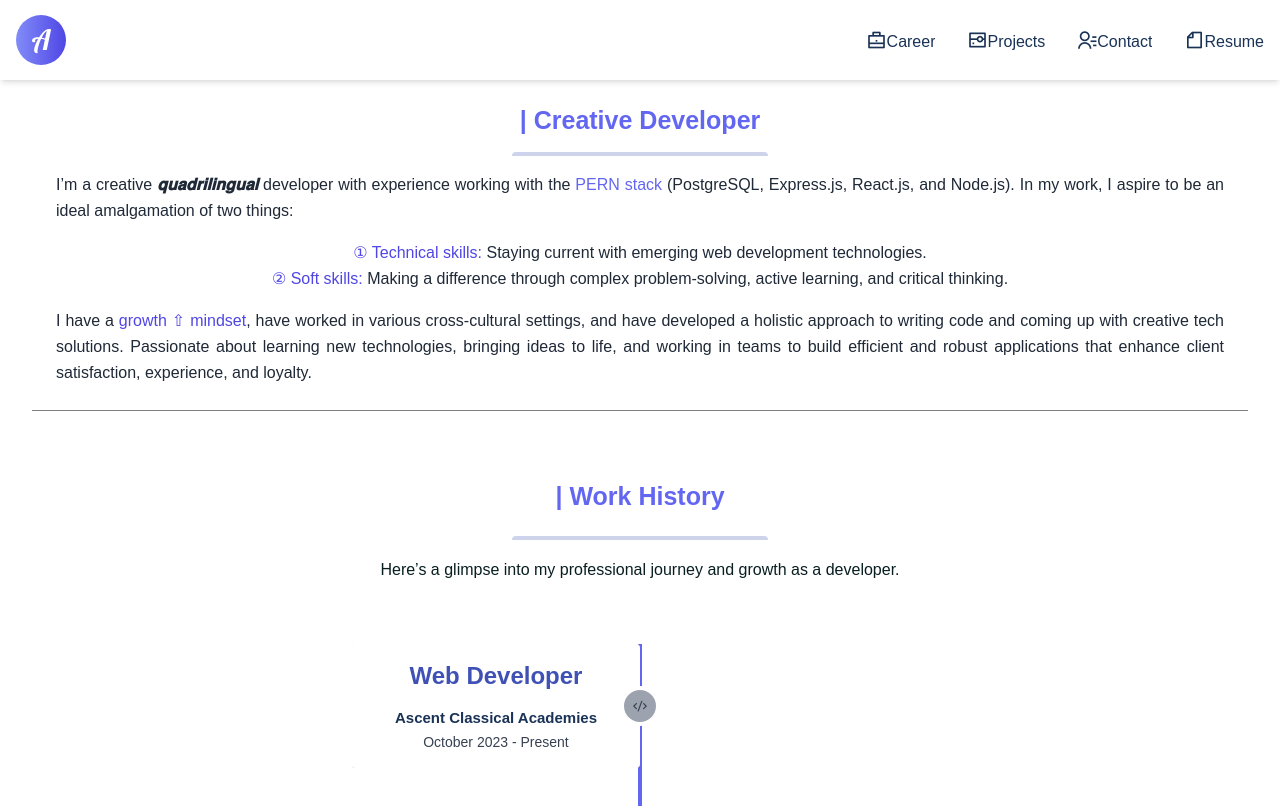
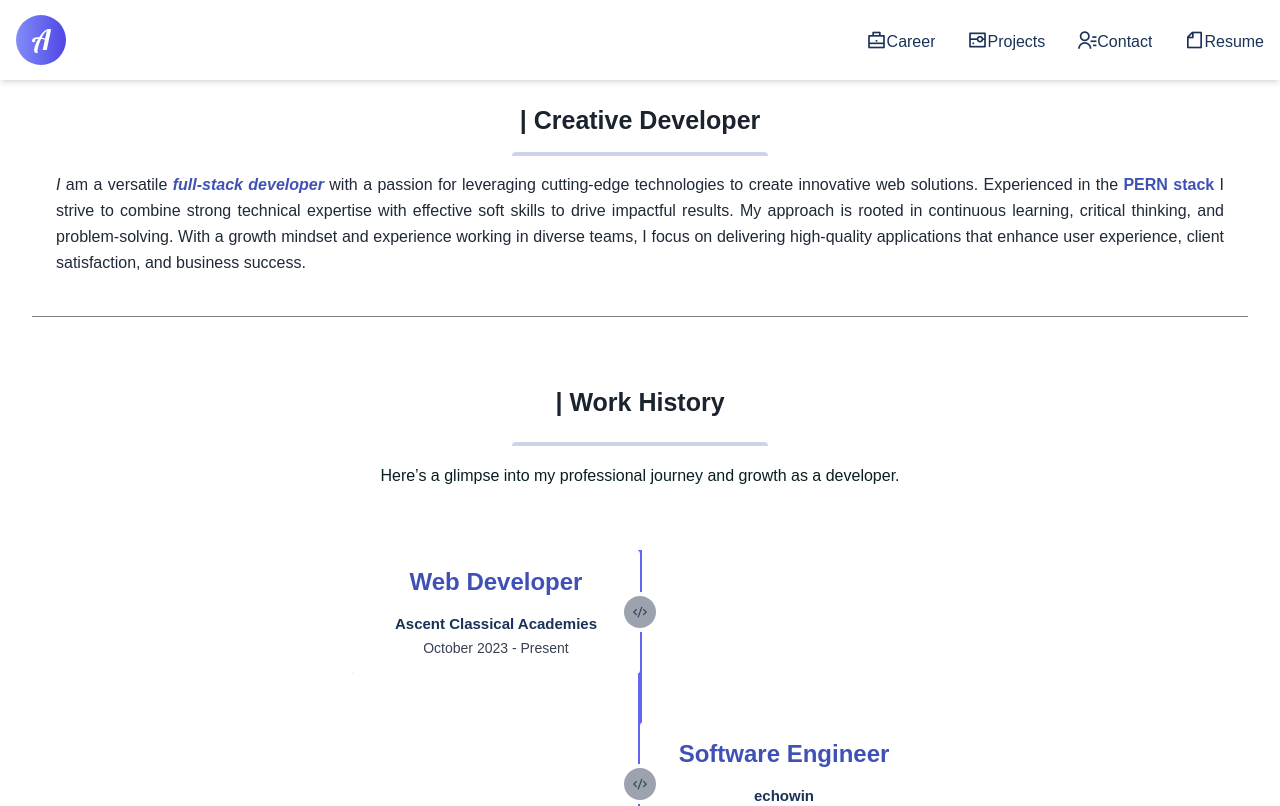
Before and after one commit to AMT98/PortfolioV3, a React (Vite) app: page /career in a window 1280 px wide. Shown: the top 806 px of the page. Built offline with nearby package versions, Linux system fonts and the light colour scheme.

Commit message:
updated text color for typed effects

```diff
--- a/src/components/About.tsx
+++ b/src/components/About.tsx
@@ -16,40 +16,26 @@ const About: React.FC = () => {
       <h1 className="text-2xl font-bold text-indigo-600 mb-4 text-center">
         <TypingText
           title="| Creative Developer"
-          textStyles="text-center"
+          textStyles="text-center text-primary-black"
         />
       </h1>
       <div className="w-full mb-4">
         <div className="h-1 mx-auto bg-primaryColor w-64 opacity-25 my-0 py-0 rounded-t"></div>
       </div>
       <p className="text-gray-800 leading-relaxed text-justify mb-4">
-        I’m a creative <span className="font-bold italic">𝐪𝐮𝐚𝐝𝐫𝐢𝐥𝐢𝐧𝐠𝐮𝐚𝐥</span>{" "}
-        developer with experience working with the
-        <span className="text-indigo-500 font-medium"> PERN stack</span>{" "}
-        (PostgreSQL, Express.js, React.js, and Node.js). In my work, I aspire to
-        be an ideal amalgamation of two things:
-      </p>
-      <ul className="list-inside text-gray-800 leading-relaxed">
-        <li>
-          <span className="font-medium text-indigo-600">
-            ① Technical skills:
-          </span>{" "}
-          Staying current with emerging web development technologies.
-        </li>
-        <li>
-          <span className="font-medium text-indigo-600">② Soft skills:</span>{" "}
-          Making a difference through complex problem-solving, active learning,
-          and critical thinking.
-        </li>
-      </ul>
-      <p className="text-gray-800 leading-relaxed text-justify mt-4">
-        I have a{" "}
-        <span className="text-indigo-600 font-medium">growth ⇧ mindset</span>,
-        have worked in various cross-cultural settings, and have developed a
-        holistic approach to writing code and coming up with creative tech
-        solutions. Passionate about learning new technologies, bringing ideas to
-        life, and working in teams to build efficient and robust applications
-        that enhance client satisfaction, experience, and loyalty.
+        <span className="italic">I</span> am a versatile{" "}
+        <span className="font-bold italic text-primaryColor">
+          full-stack developer
+        </span>{" "}
+        with a passion for leveraging cutting-edge technologies to create
+        innovative web solutions. Experienced in the
+        <span className="text-primaryColor font-bold"> PERN stack</span> I
+        strive to combine strong technical expertise with effective soft skills
+        to drive impactful results. My approach is rooted in continuous
+        learning, critical thinking, and problem-solving. With a growth mindset
+        and experience working in diverse teams, I focus on delivering
+        high-quality applications that enhance user experience, client
+        satisfaction, and business success.
       </p>
     </motion.div>
   );
--- a/src/components/Career.tsx
+++ b/src/components/Career.tsx
@@ -21,7 +21,10 @@ const Career = () => {
       >
         <div className="text-center">
           <h2 className="text-headingColor font-[800] text-[2.4rem] mb-5">
-            <TypingText title="| Work History" textStyles="text-center" />
+            <TypingText
+              title="| Work History"
+              textStyles="text-center text-primary-black"
+            />
           </h2>
           <div className="w-full mb-4">
             <div className="h-1 mx-auto bg-primaryColor w-64 opacity-25 my-0 py-0 rounded-t"></div>
--- a/src/components/Hero.tsx
+++ b/src/components/Hero.tsx
@@ -37,14 +37,17 @@ const Hero: React.FC = () => {
               <span>
                 <i className="ri-apps-2-line"></i>
               </span>
-              <p className="flex gap-1 text-headingColor mt-6 font-[500] text-[15px] leading-7 sm:pl-14 sm:pr-10">
-                A full-stack developer with a strong background in building
-                efficient and reliable web applications. Experienced in creating
-                user-focused solutions using modern technologies and frameworks.
-                Adept at writing clean, maintainable code and collaborating with
-                teams to drive projects forward. Passionate about
-                problem-solving, optimizing performance, and delivering
-                exceptional user experiences.
+              <p className="text-headingColor mt-6 font-[500] text-[15px] leading-7 sm:pl-14 sm:pr-10">
+                A{" "}
+                <span className="font-bold italic text-primaryColor">
+                  full-stack developer
+                </span>{" "}
+                with a strong background in building efficient and reliable web
+                applications. Experienced in creating user-focused solutions
+                using modern technologies and frameworks. Adept at writing
+                clean, maintainable code and collaborating with teams to drive
+                projects forward. Passionate about problem-solving, optimizing
+                performance, and delivering exceptional user experiences.
               </p>
               <div className="flex items-center justify-center gap-6 mt-7">
                 <button className="bg-primaryColor text-white font-[500] flex items-center gap-2 hover:bg-smallTextColor ease-in duration-300 py-2 px-4 rounded-[8px]">
--- a/src/components/Projects.tsx
+++ b/src/components/Projects.tsx
@@ -1,6 +1,9 @@
 import React, { useState, useEffect } from "react";
 import { projectData } from "../assets/data/projectData";
 import Modal from "../utils/Modal";
+import { motion } from "framer-motion";
+import { staggerContainer } from "../utils/motion";
+import { TypingText } from "./CustomTexts";
 
 const Projects: React.FC = () => {
   const [nextItems, setNextItems] = useState(3);
@@ -8,6 +11,8 @@ const Projects: React.FC = () => {
   const [selectTab, setSelectTab] = useState("all");
   const [showModal, setShowModal] = useState(false);
   const [activeID, setActiveID] = useState<string | boolean | null>(null);
+
+  const staggerVariants = staggerContainer(0.1, 0.2);
 
   const loadMoreHandler = () => {
     setNextItems((prev) => prev + 3);
@@ -39,11 +44,20 @@ const Projects: React.FC = () => {
     <section id="projects">
       <div className="container mt-24 min-h-screen">
         <div className="flex items-center justify-between flex-wrap">
-          <div className="mb-7 sm:mb-0">
-            <h3 className="text-headingColor text-[2rem] font-[700]">
-              My recent projects
-            </h3>
-          </div>
+          <motion.div
+            variants={staggerVariants}
+            initial="hidden"
+            whileInView="show"
+            viewport={{ once: true, amount: 0.25 }}
+            className="mb-7 sm:mb-0 my-2"
+          >
+            <h1 className="w-full my-2 text-5xl font-bold leading-tight text-center text-primary-black">
+              <TypingText
+                title="| Featured Projects"
+                textStyles="text-primary-black"
+              />
+            </h1>
+          </motion.div>
           <div className="flex gap-3">
             <button
               onClick={() => setSelectTab("all")}
--- a/src/components/Technologies.tsx
+++ b/src/components/Technologies.tsx
@@ -14,8 +14,8 @@ const Technologies: React.FC = () => {
         viewport={{ once: true, amount: 0.25 }}
         className="container mx-auto px-2 pt-4 pb-12 text-gray-800"
       >
-        <h1 className="w-full my-2 text-5xl font-bold leading-tight text-center text-primaryColor">
-          <TypingText title="| Technologies" textStyles="text-center" />
+        <h1 className="w-full my-2 text-5xl font-bold leading-tight text-center text-primary-black">
+          <TypingText title="| Technologies" textStyles="text-center text-primary-black" />
         </h1>
         <div className="w-full mb-4">
           <div className="h-1 mx-auto bg-primaryColor w-64 opacity-25 my-0 py-0 rounded-t"></div>
```
